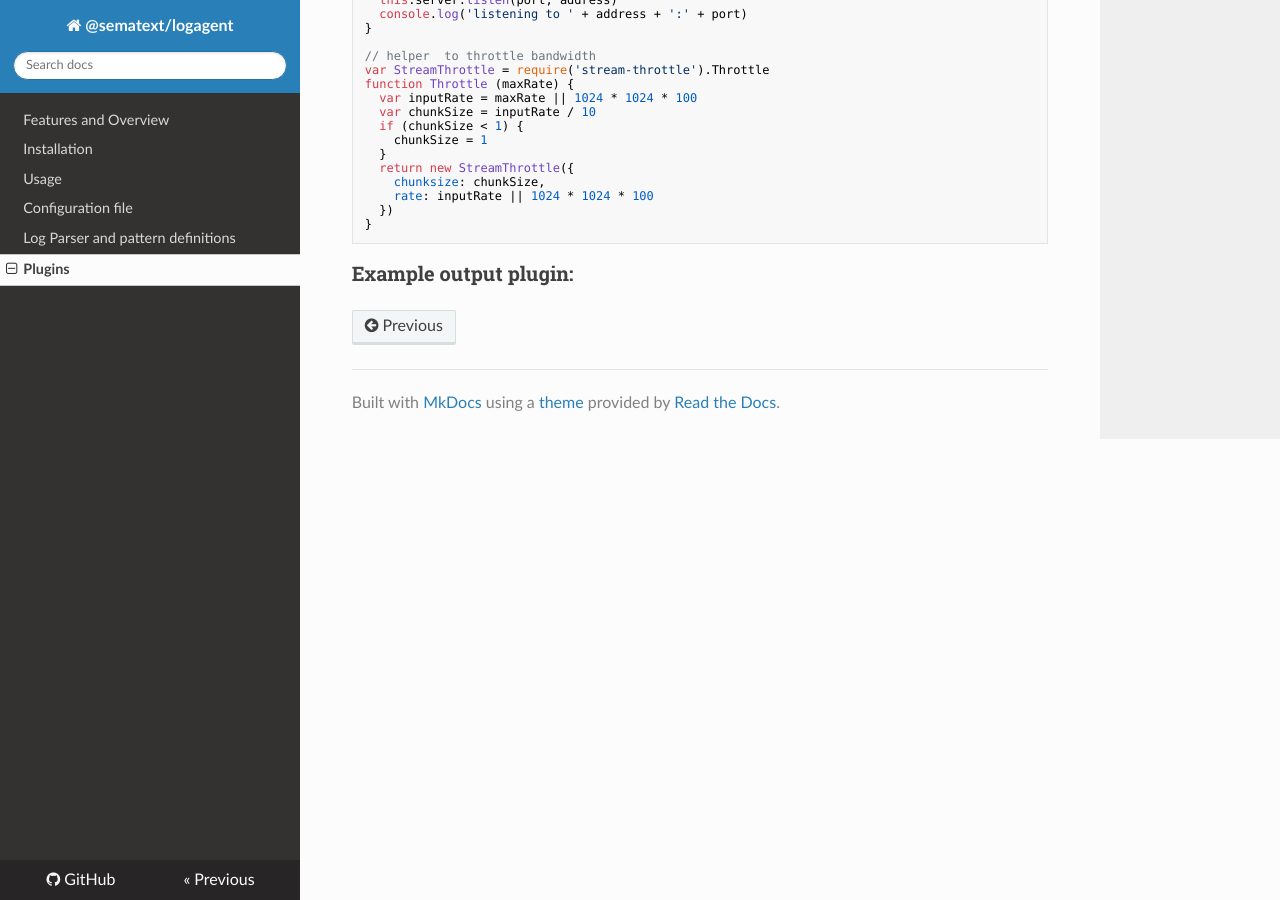
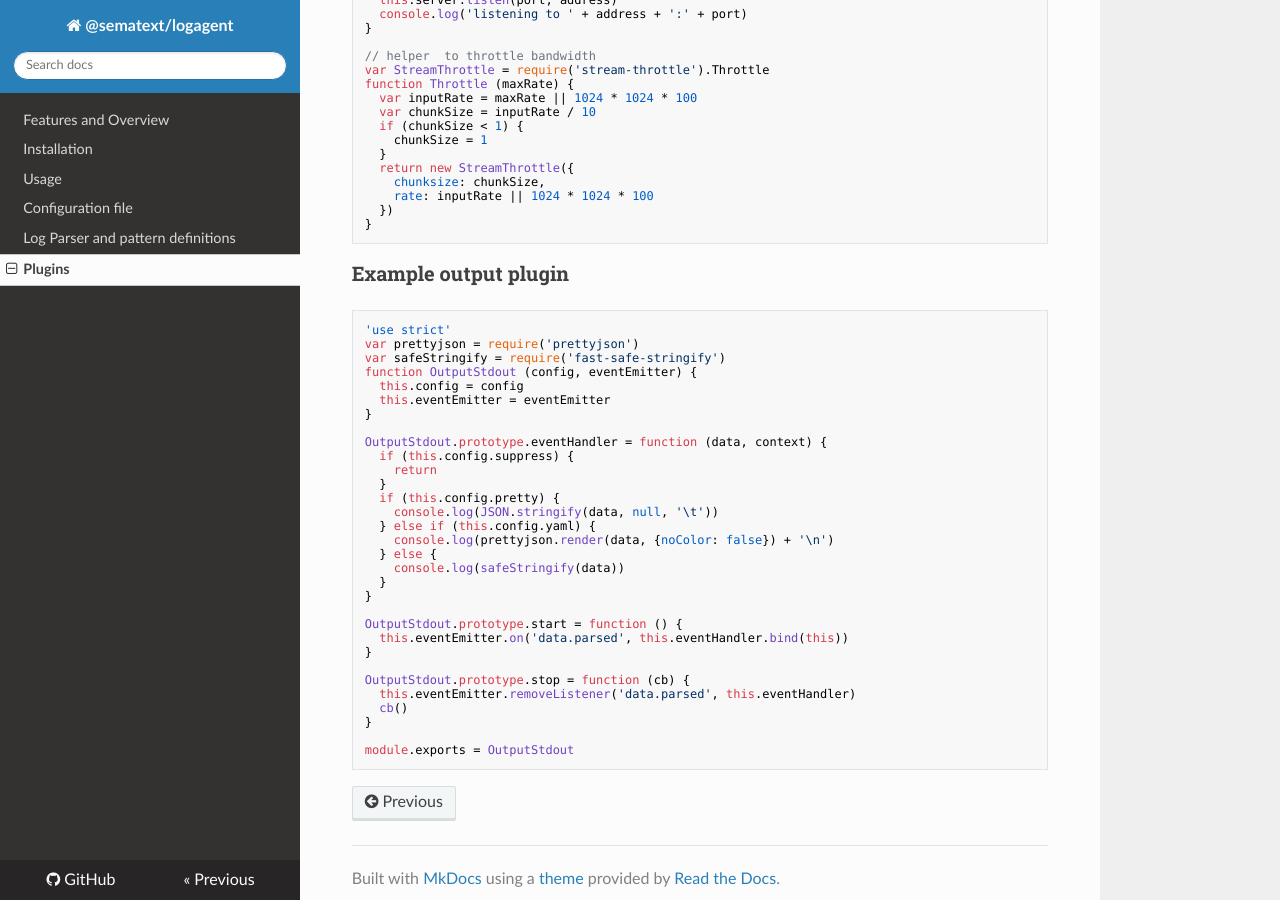
Before and after one commit to sematext/logagent-js, an MkDocs documentation site: the page built from docs/plugins.md, in a window 1280 px wide and 900 px high, scrolled down 1915 px. Built offline with MkDocs 1.6.1, drawn with Linux system fonts in a browser that asks for light colours; nearby versions of some CDN libraries; old or Windows-style settings are respelled for this version of MkDocs.

Commit message:
add putput plugin example

````diff
--- a/docs/plugins.md
+++ b/docs/plugins.md
@@ -118,4 +118,38 @@ function Throttle (maxRate) {
 }
 ```
 
-### Example output plugin:
+### Example output plugin
+
+```
+'use strict'
+var prettyjson = require('prettyjson')
+var safeStringify = require('fast-safe-stringify')
+function OutputStdout (config, eventEmitter) {
+  this.config = config
+  this.eventEmitter = eventEmitter
+}
+
+OutputStdout.prototype.eventHandler = function (data, context) {
+  if (this.config.suppress) {
+    return
+  }
+  if (this.config.pretty) {
+    console.log(JSON.stringify(data, null, '\t'))
+  } else if (this.config.yaml) {
+    console.log(prettyjson.render(data, {noColor: false}) + '\n')
+  } else {
+    console.log(safeStringify(data))
+  }
+}
+
+OutputStdout.prototype.start = function () {
+  this.eventEmitter.on('data.parsed', this.eventHandler.bind(this))
+}
+
+OutputStdout.prototype.stop = function (cb) {
+  this.eventEmitter.removeListener('data.parsed', this.eventHandler)
+  cb()
+}
+
+module.exports = OutputStdout
+```
````
